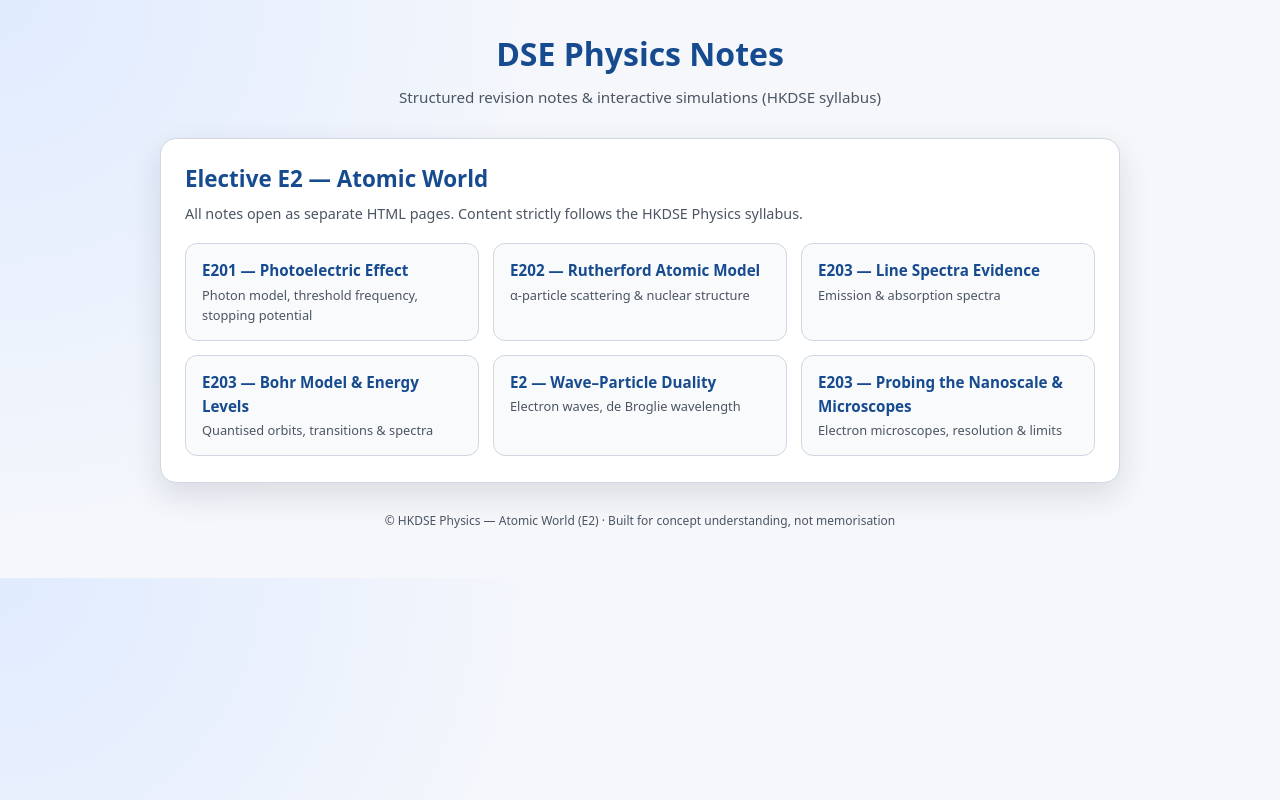
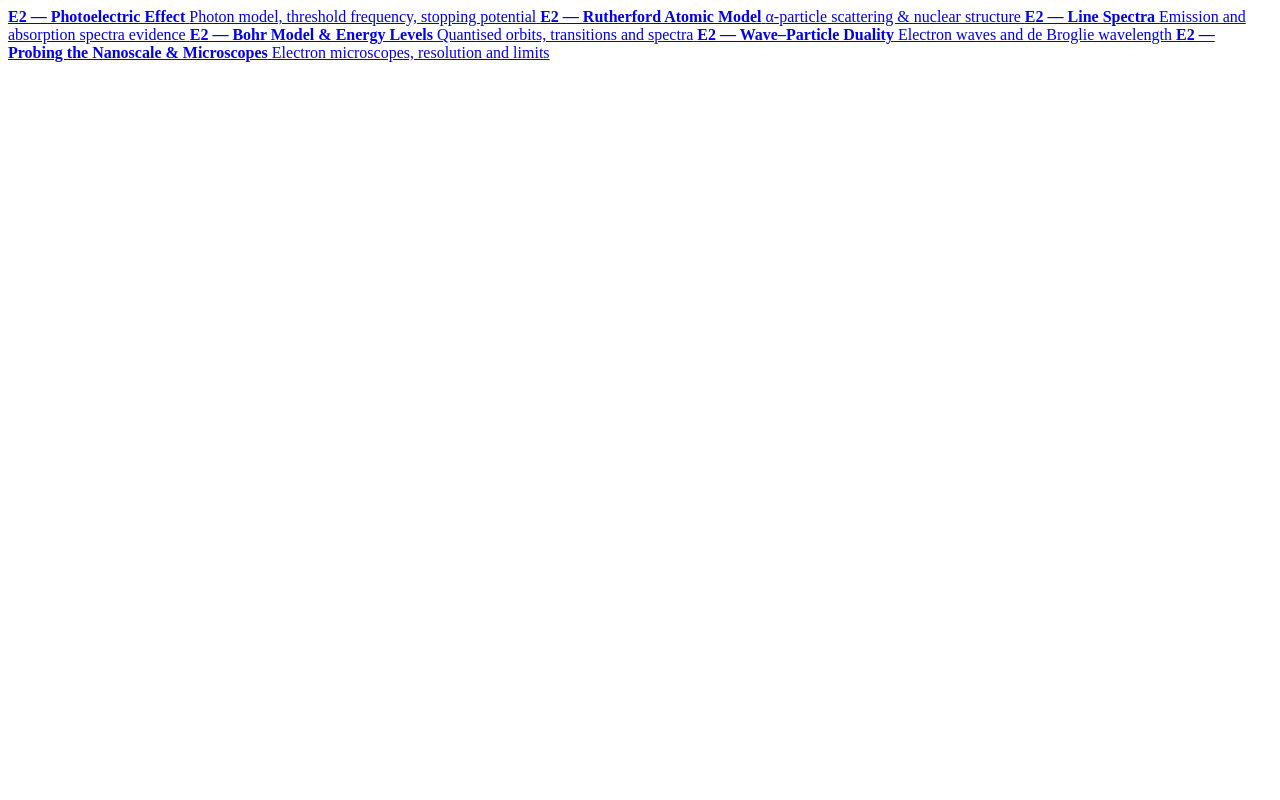
Before and after one commit to henrywork059/DSE-Physics-Notes, a plain HTML site: page index.html in a window 1280 px wide. Drawn offline with Linux system fonts and the light colour scheme.

Commit message:
Update index.html

```diff
--- a/index.html
+++ b/index.html
@@ -1,176 +1,29 @@
-<!doctype html>
-<html lang="en">
-<head>
-  <meta charset="utf-8" />
-  <meta name="viewport" content="width=device-width, initial-scale=1" />
-  <title>DSE Physics Notes</title>
-
-  <style>
-    :root {
-      --bg: #f5f7fb;
-      --card: #ffffff;
-      --accent: #174b8f;
-      --accent-soft: #e1ecff;
-      --border: #d0d7e2;
-      --text-main: #111827;
-      --text-muted: #4b5563;
-    }
-
-    * { box-sizing: border-box; }
-
-    body {
-      margin: 0;
-      font-family: system-ui, -apple-system, BlinkMacSystemFont, "Segoe UI", sans-serif;
-      background: radial-gradient(circle at top left,#e0ebff 0,#f5f7fb 40%,#f5f7fb 100%);
-      color: var(--text-main);
-      line-height: 1.6;
-      padding: 28px 18px 48px;
-      display: flex;
-      justify-content: center;
-    }
-
-    main {
-      width: 100%;
-      max-width: 960px;
-    }
-
-    header {
-      text-align: center;
-      margin-bottom: 28px;
-    }
-
-    header h1 {
-      margin: 0;
-      font-size: 2rem;
-      color: var(--accent);
-    }
-
-    header p {
-      margin-top: 6px;
-      color: var(--text-muted);
-      font-size: 0.95rem;
-    }
-
-    .card {
-      background: var(--card);
-      border-radius: 16px;
-      border: 1px solid var(--border);
-      box-shadow: 0 12px 32px rgba(15,23,42,0.12);
-      padding: 22px 24px 26px;
-    }
-
-    h2 {
-      margin-top: 0;
-      margin-bottom: 6px;
-      color: var(--accent);
-      font-size: 1.4rem;
-    }
-
-    .subtitle {
-      font-size: 0.9rem;
-      color: var(--text-muted);
-      margin-bottom: 18px;
-    }
-
-    .grid {
-      display: grid;
-      grid-template-columns: repeat(auto-fit, minmax(240px, 1fr));
-      gap: 14px;
-    }
-
-    .tile {
-      display: block;
-      padding: 14px 16px;
-      border-radius: 12px;
-      border: 1px solid var(--border);
-      background: #f9fafb;
-      text-decoration: none;
-      color: var(--text-main);
-      transition: transform 0.12s ease, box-shadow 0.12s ease, background 0.12s ease;
-    }
-
-    .tile:hover {
-      background: var(--accent-soft);
-      transform: translateY(-2px);
-      box-shadow: 0 6px 16px rgba(23,75,143,0.25);
-    }
-
-    .tile strong {
-      display: block;
-      color: var(--accent);
-      font-size: 0.95rem;
-    }
-
-    .tile span {
-      display: block;
-      font-size: 0.8rem;
-      color: var(--text-muted);
-      margin-top: 2px;
-    }
-
-    footer {
-      text-align: center;
-      margin-top: 28px;
-      font-size: 0.75rem;
-      color: var(--text-muted);
-    }
-
-    @media (max-width: 600px) {
-      header h1 { font-size: 1.6rem; }
-    }
-  </style>
-</head>
-
-<body>
-  <main>
-    <header>
-      <h1>DSE Physics Notes</h1>
-      <p>Structured revision notes & interactive simulations (HKDSE syllabus)</p>
-    </header>
-
-    <section class="card">
-      <h2>Elective E2 — Atomic World</h2>
-      <div class="subtitle">
-        All notes open as separate HTML pages.
-        Content strictly follows the HKDSE Physics syllabus.
-      </div>
-
-      <div class="grid">
 <a class="tile" href="e2/photoelectric.html">
-          <strong>E201 — Photoelectric Effect</strong>
+  <strong>E2 — Photoelectric Effect</strong>
   <span>Photon model, threshold frequency, stopping potential</span>
 </a>
 
 <a class="tile" href="e2/rutherford.html">
-          <strong>E202 — Rutherford Atomic Model</strong>
+  <strong>E2 — Rutherford Atomic Model</strong>
   <span>α-particle scattering & nuclear structure</span>
 </a>
 
 <a class="tile" href="e2/line_spectra.html">
-          <strong>E203 — Line Spectra Evidence</strong>
-          <span>Emission & absorption spectra</span>
+  <strong>E2 — Line Spectra</strong>
+  <span>Emission and absorption spectra evidence</span>
 </a>
 
 <a class="tile" href="e2/bohr_energy_levels.html">
-          <strong>E203 — Bohr Model & Energy Levels</strong>
-          <span>Quantised orbits, transitions & spectra</span>
+  <strong>E2 — Bohr Model & Energy Levels</strong>
+  <span>Quantised orbits, transitions and spectra</span>
 </a>
 
 <a class="tile" href="e2/wave_particle_duality.html">
   <strong>E2 — Wave–Particle Duality</strong>
-          <span>Electron waves, de Broglie wavelength</span>
+  <span>Electron waves and de Broglie wavelength</span>
 </a>
 
 <a class="tile" href="e2/nanoscale_microscopes.html">
-          <strong>E203 — Probing the Nanoscale & Microscopes</strong>
-          <span>Electron microscopes, resolution & limits</span>
+  <strong>E2 — Probing the Nanoscale & Microscopes</strong>
+  <span>Electron microscopes, resolution and limits</span>
 </a>
-      </div>
-    </section>
-
-    <footer>
-      © HKDSE Physics — Atomic World (E2) · Built for concept understanding, not memorisation
-    </footer>
-  </main>
-</body>
-</html>
```
Lines whose indentation alone changed are shown as unchanged.
